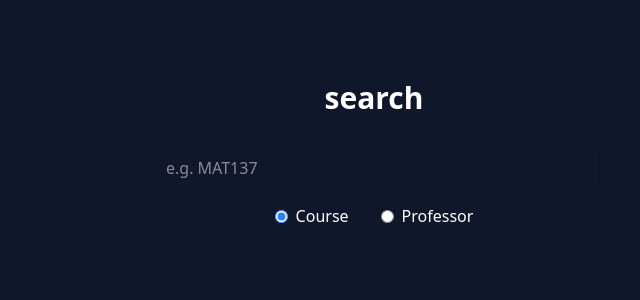
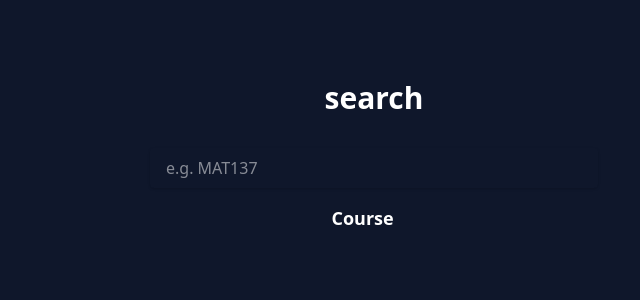
Before and after one commit to koolgreg2009/course_eval, a React (Vite) app in the folder frontend/: page / in a window 1280 px wide. Shown: the top 300 px of the page, without its empty margins (266-906 px from the left). Built offline with nearby package versions, Linux system fonts and the light colour scheme.

Commit message:
replaced course & professor button with spin select

```diff
--- a/frontend/src/HomeSearch.tsx
+++ b/frontend/src/HomeSearch.tsx
@@ -63,35 +63,19 @@ const HomeSearch = () => {
                 className="w-full max-w-md px-4 py-2 mb-4 text-white rounded shadow focus:outline-none focus:ring-2 focus:ring-blue-400"
             />
 
-            <div className="flex items-center justify-center gap-8 mb-8">
-                <label className="flex items-center gap-2 cursor-pointer">
-                    <input
-                        type="radio"
-                        name="mode"
-                        value="course"
-                        checked={mode === 'course'}
-                        onChange={() => {
-                            console.log('Changed to course');
-                            setMode('course')}}
-                        className="accent-blue-500"
-                    />
-                    Course
-                </label>
-                <label className="flex items-center gap-2 cursor-pointer">
-                    <input
-                        type="radio"
-                        name="mode"
-                        value="professor"
-                        checked={mode === 'professor'}
-                        onChange={() => {
-                            console.log('Changed to professor');
-                            setMode('professor')
-                        }}
-                        className="accent-green-500"
-                    />
-                    Professor
-                </label>
-            </div>
+            <label className="swap swap-rotate mb-6">
+                <input
+                    type="checkbox"
+                    checked={mode == 'professor'}
+                    onChange={() => {
+                        setMode(mode == 'professor' ? 'course' : 'professor');
+                        console.log(`Changed to ${mode}`)
+                        }
+                    }
+                />
+                <span className="swap-on text-lg font-bold">Professor</span>
+                <span className="swap-off text-lg font-bold">Course</span>
+            </label>
 
             {results.length > 0 && (
                 <div className="join join-vertical bg-base-100">
```
